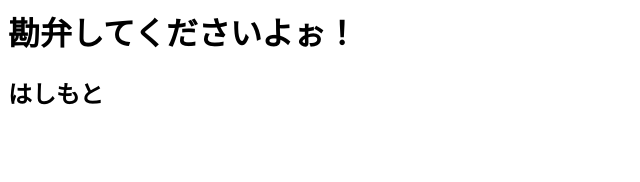
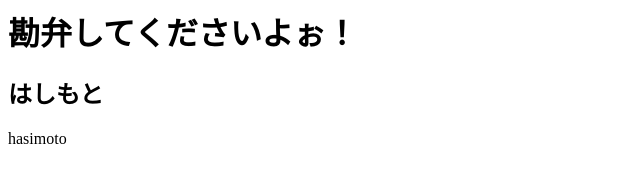
Before and after one commit to kozumekeigo/kozumekeigo.github.io, a plain HTML site: page index.html in a window 1280 px wide. Shown: the full height of the page, 0-640 px from the left. Drawn offline with Linux system fonts and the light colour scheme.

Commit message:
hasimotoを追加

```diff
--- a/index.html
+++ b/index.html
@@ -1,2 +1,3 @@
 <h1>勘弁してくださいよぉ！</h1>
 <h2>はしもと</h2>
+<p>hasimoto</p>
```
